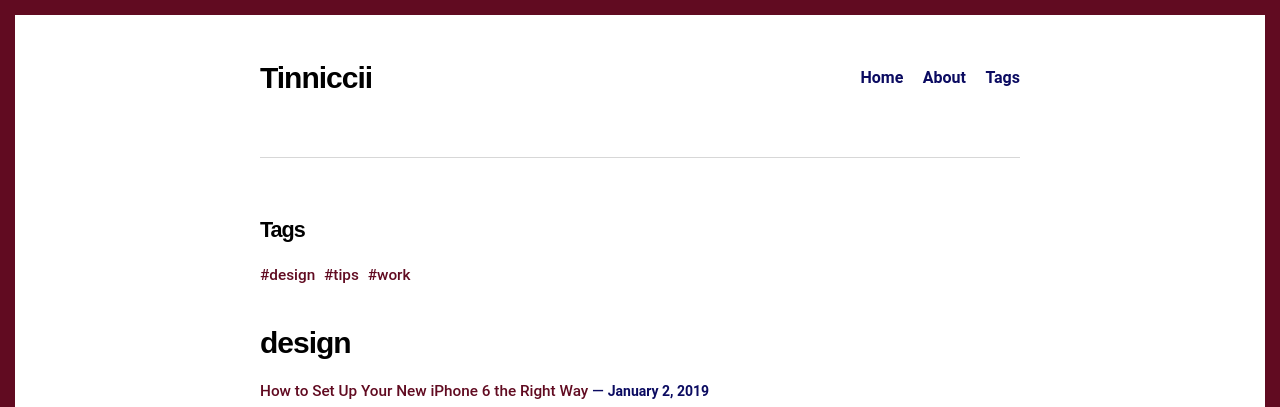
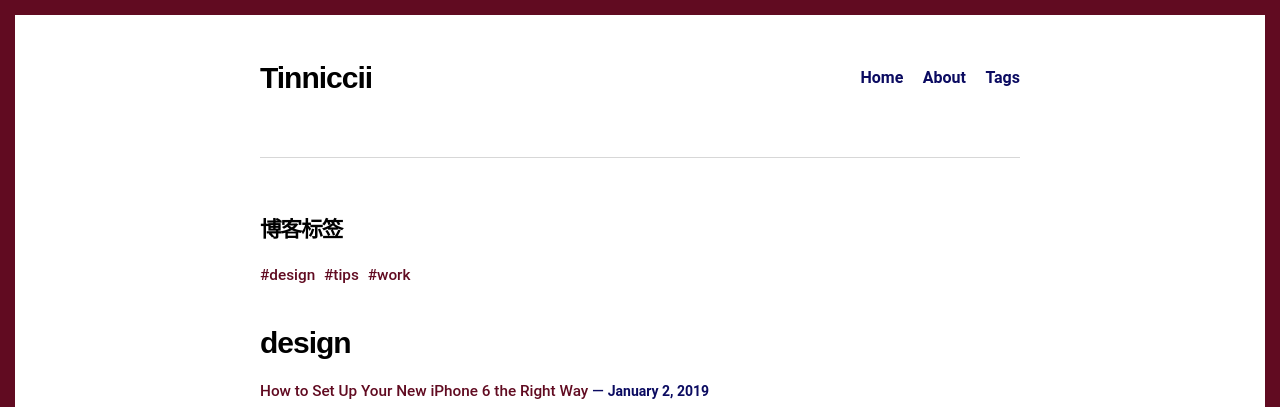
Before and after one commit to tincochan/tinniccii, a Jekyll site: the page built from tags.md, in a window 1280 px wide. Shown: the top 407 px of the page. Built offline with Jekyll 4.4.1, drawn with Linux system fonts in a browser that asks for light colours; some web fonts are replaced.

Commit message:
Update tags.md

```diff
--- a/tags.md
+++ b/tags.md
@@ -1,5 +1,5 @@
 ---
 layout: tags
-title: Tags
+title: 博客标签
 description: A tags page for Scriptor Jekyll theme
 ---
```
